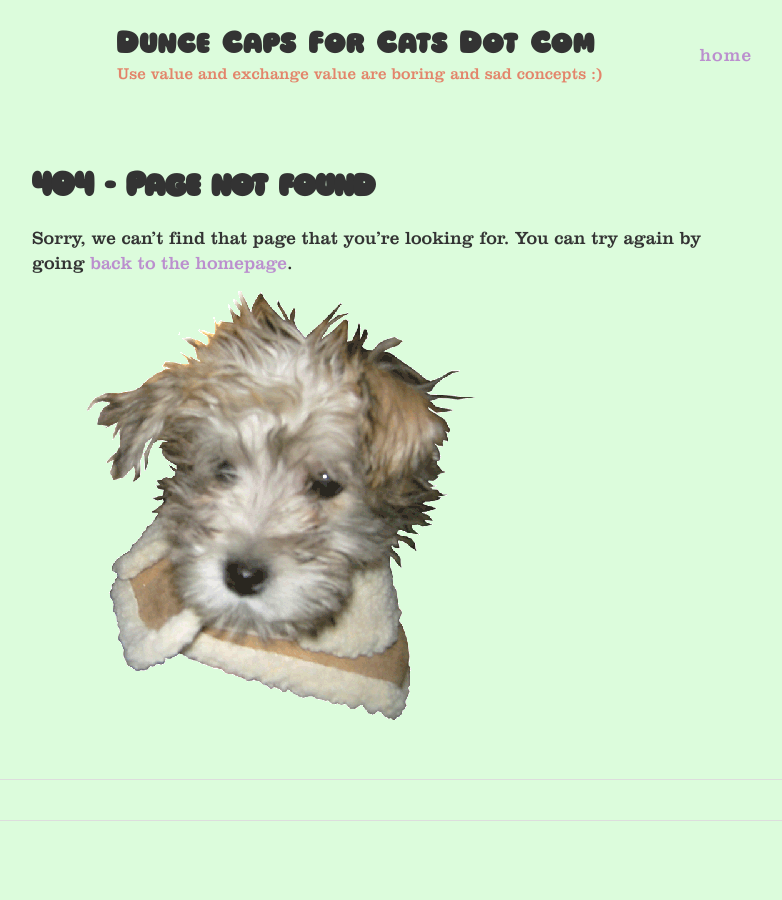
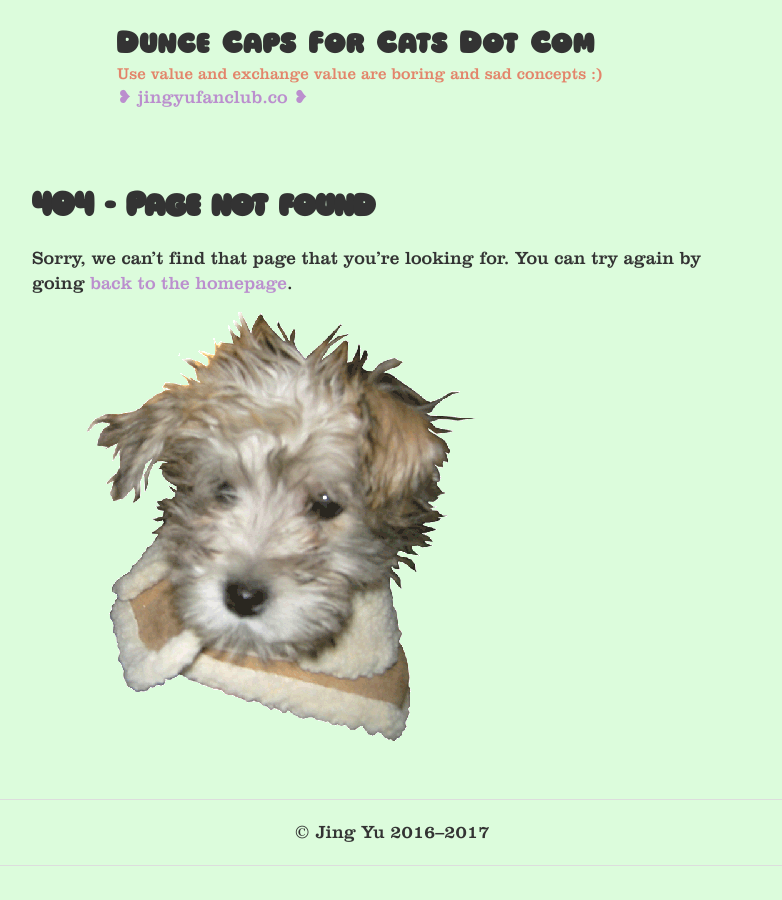
Before and after one commit to jingyufanclub/bloggo, a Jekyll site: the page built from 404.md, in a window 1280 px wide. Shown: the whole page, without its empty margins (248-1030 px from the left). Built offline with Jekyll 4.4.1, drawn with Linux system fonts in a browser that asks for light colours.

Commit message:
redo nav bar

```diff
--- a/_layouts/default.html
+++ b/_layouts/default.html
@@ -24,11 +24,8 @@
           <div class="site-info">
             <h1 class="site-name"><a href="{{ site.baseurl }}/">{{ site.name }}</a></h1>
             <p class="site-description">{{ site.description }}</p>
+            <a href="http://jingyufanclub.co">❥ jingyufanclub.co ❥</a>
           </div>
-
-          <nav>
-            <a href="http://jingyufanclub.co">home</a>
-          </nav>
         </header>
       </div>
     </div>
@@ -40,7 +37,7 @@
     <div class="wrapper-footer">
       <div class="container">
         <footer class="footer">
-          {% include svg-icons.html %}
+          © Jing Yu 2016–2017
         </footer>
       </div>
     </div>
```
